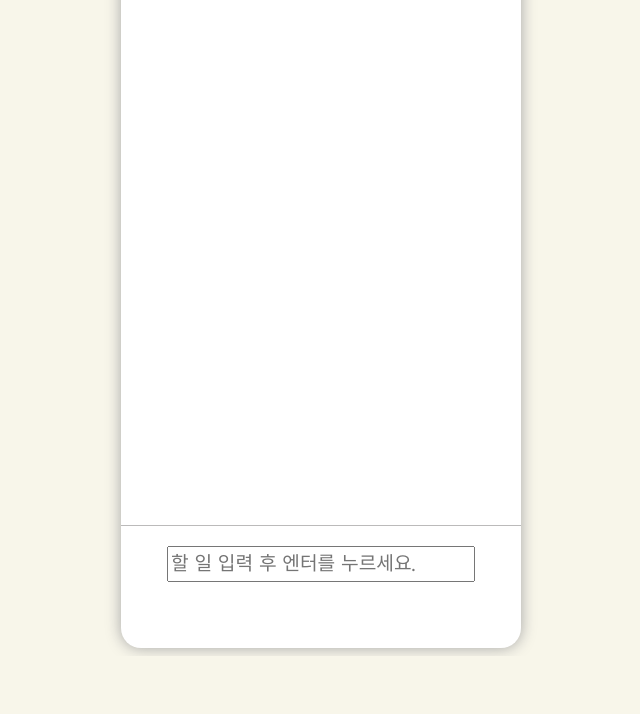
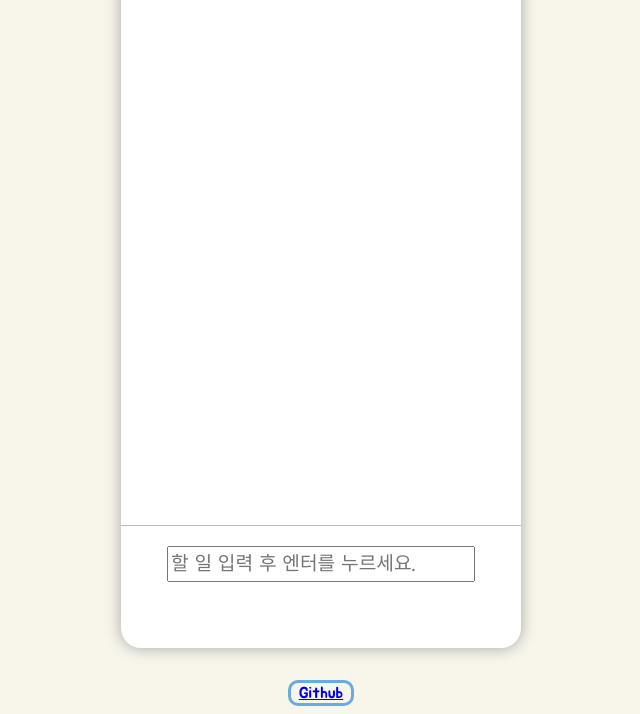
Before and after one commit to Collection50/TODO-LIST, a website: page index.html in a window 1280 px wide. Shown: the part 220-934 px from the top of the page, without its empty margins (319-959 px from the left). Before the commit the page ends 876 px from the top, so only its background shows below. Drawn offline with Linux system fonts and the light colour scheme.

Commit message:
feat(footer): add github link in footer
Add github link under root tag

<footer class=footer>
      <div class=link__github>
        <a href=https://github.com/Collection50/TODO-LIST target=_blank>Github</a>
      </div>
 </footer>

```diff
--- a/App.css
+++ b/App.css
@@ -137,3 +137,18 @@
 .input__todo::placeholder {
   font-family: 'Jua', sans-serif;
 }
+
+/* FOOTER */
+
+.footer {
+  margin-top: 4vh;
+}
+
+.link__github {
+  border: 3px solid #66ace2;
+  border-radius: 10px;
+
+  width: 60px;
+  height: auto;
+  text-align: center;
+}
--- a/index.html
+++ b/index.html
@@ -29,6 +29,12 @@
       </div>
     </div>
 
+    <footer class="footer">
+      <div class="link__github">
+        <a href="https://github.com/Collection50/TODO-LIST" target="_blank">Github</a>
+      </div>
+    </footer>
+
     <script src="App.js"></script>
   </body>
 </html>
```
